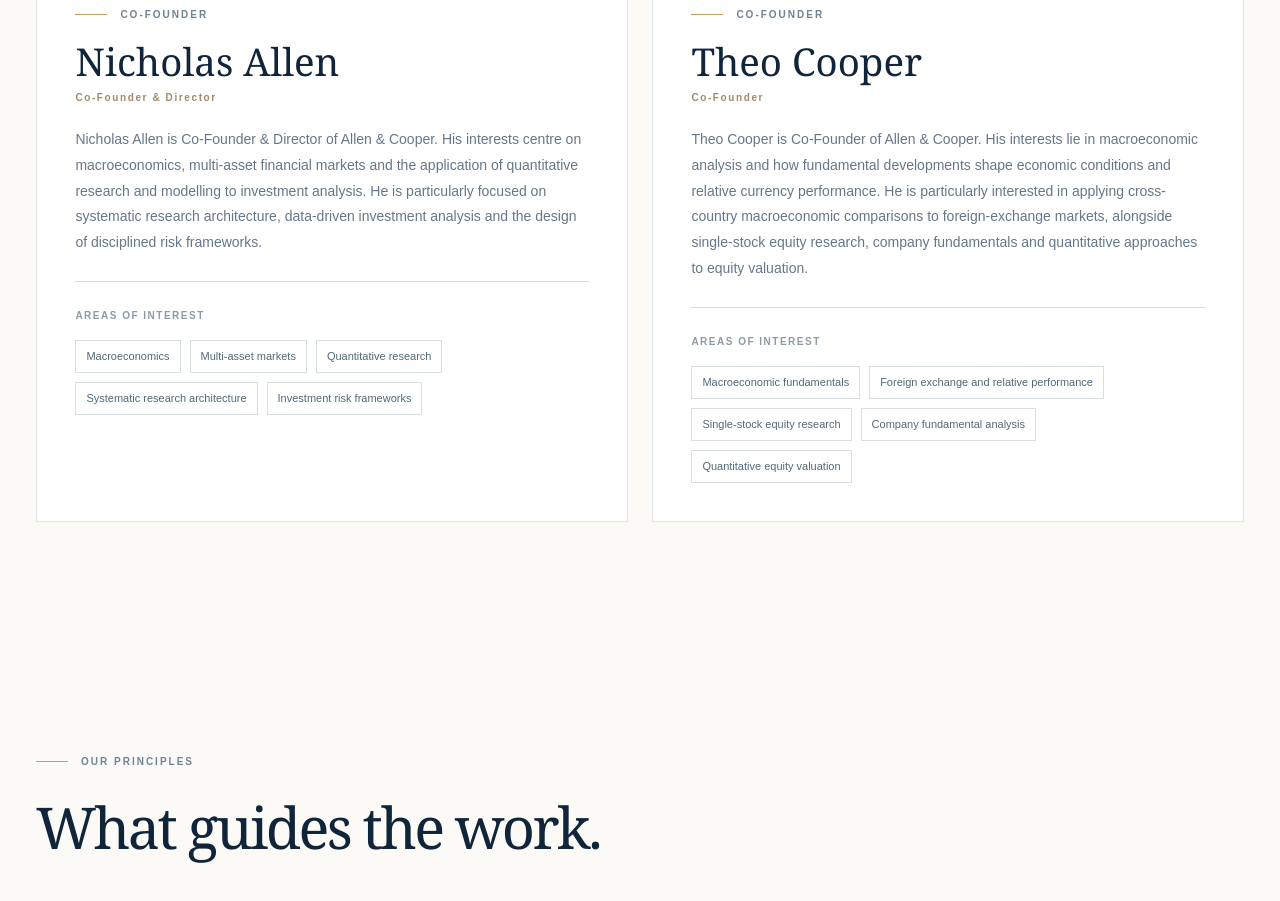
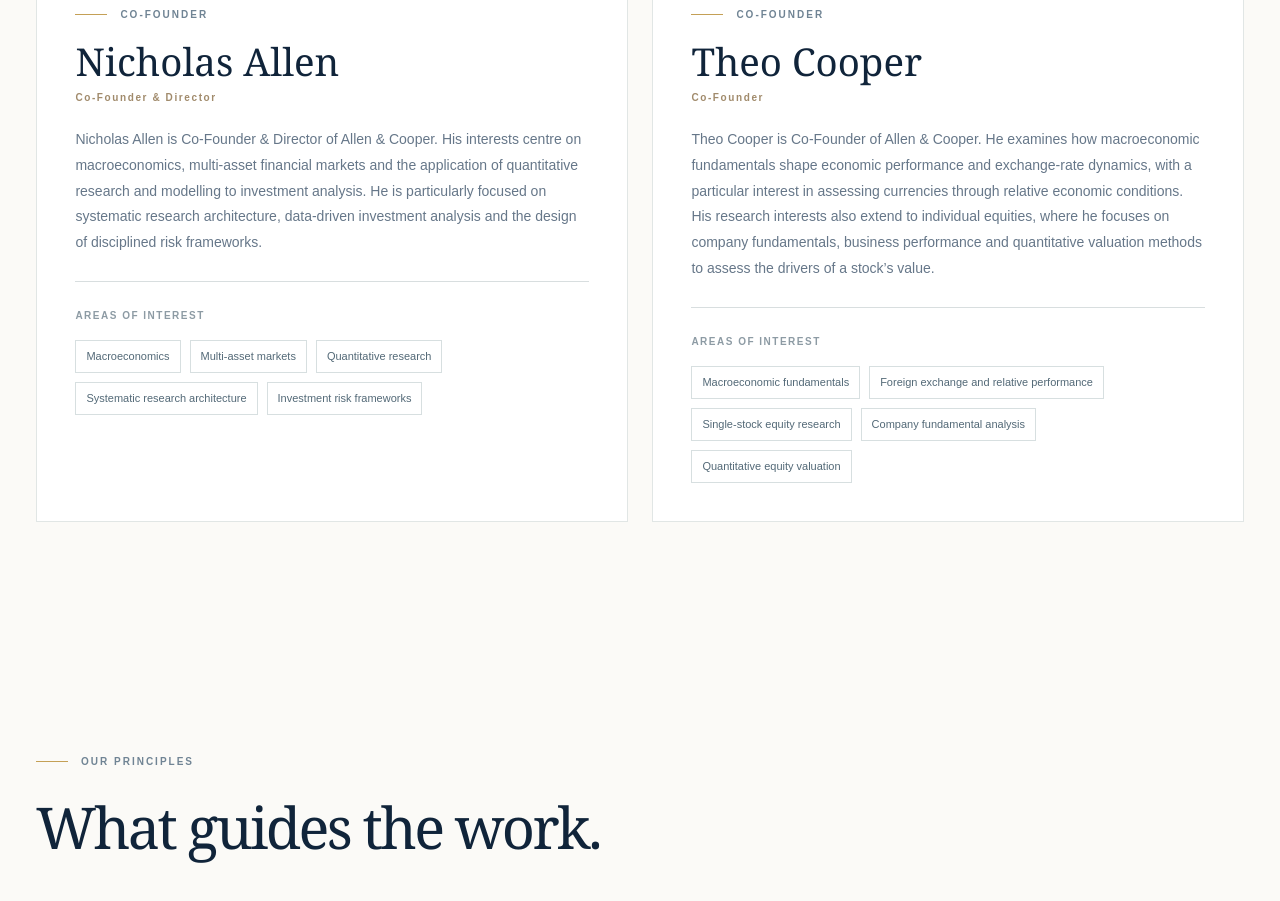
Before and after one commit to nicholaslallen1-crypto/website, a Next.js app: page /about in a window 1280 px wide. Shown: the part 2960-3861 px from the top of the page. Built offline with nearby package versions, Linux system fonts and the light colour scheme; no server answers.

Commit message:
Differentiate Theo's macro FX and equity research biography

```diff
--- a/app/about/page.tsx
+++ b/app/about/page.tsx
@@ -23,7 +23,7 @@ export default function About() {
           <div className="leader-portrait"><Image src="/founders/theo-cooper-2026.jpg" alt="Portrait of Theo Cooper, Co-Founder of Allen & Cooper" fill sizes="(max-width: 800px) 100vw, 50vw" /></div>
           <div className="leader-details">
             <Eyebrow>CO-FOUNDER</Eyebrow><h3>Theo Cooper</h3><div className="role">Co-Founder</div>
-            <p>Theo Cooper is Co-Founder of Allen &amp; Cooper. His interests lie in macroeconomic analysis and how fundamental developments shape economic conditions and relative currency performance. He is particularly interested in applying cross-country macroeconomic comparisons to foreign-exchange markets, alongside single-stock equity research, company fundamentals and quantitative approaches to equity valuation.</p>
+            <p>Theo Cooper is Co-Founder of Allen &amp; Cooper. He examines how macroeconomic fundamentals shape economic performance and exchange-rate dynamics, with a particular interest in assessing currencies through relative economic conditions. His research interests also extend to individual equities, where he focuses on company fundamentals, business performance and quantitative valuation methods to assess the drivers of a stock’s value.</p>
             <div className="leader-focus"><span>AREAS OF INTEREST</span><ul><li>Macroeconomic fundamentals</li><li>Foreign exchange and relative performance</li><li>Single-stock equity research</li><li>Company fundamental analysis</li><li>Quantitative equity valuation</li></ul></div>
           </div>
         </article>
```
